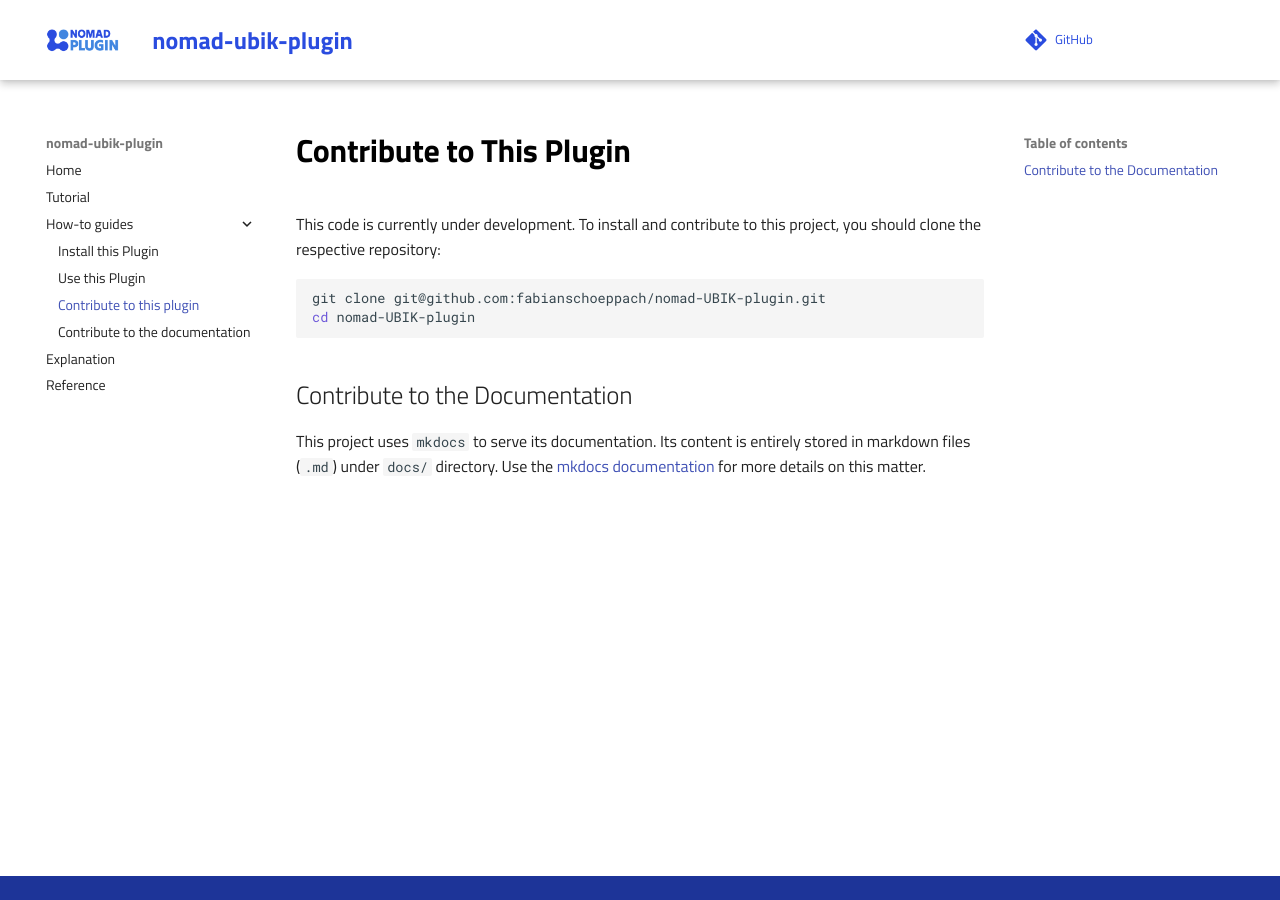
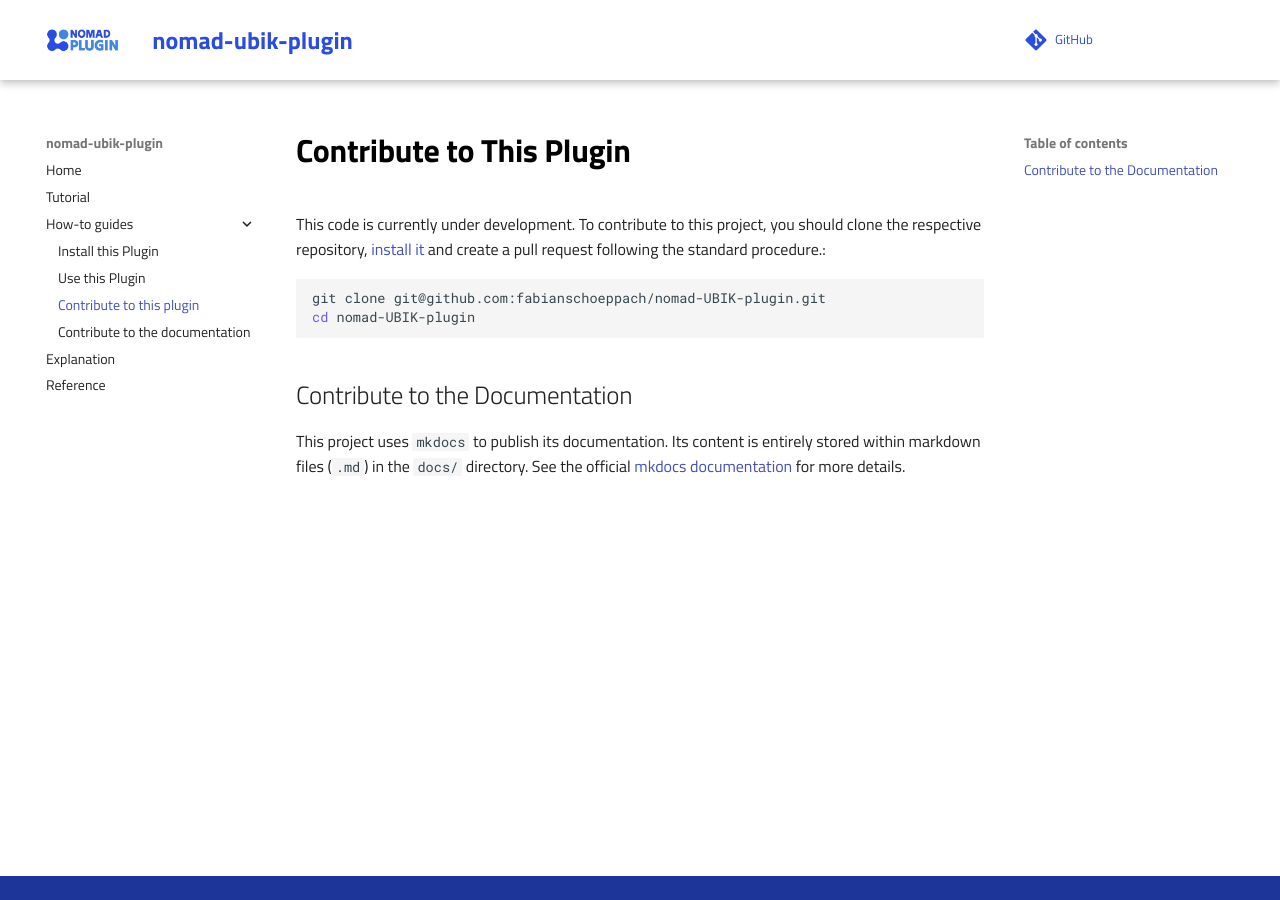
Before and after one commit to fabianschoeppach/nomad-UIBK-plugin, an MkDocs documentation site: the page built from docs/how_to/contribute_to_this_plugin.md, in a window 1280 px wide. Built offline with MkDocs 1.6.1 and Material for MkDocs 9.7.7, drawn with Linux system fonts in a browser that asks for light colours; comment, search, counter and statistics services are not loaded.

Commit message:
Specify introduction, update disclaimers

````diff
--- a/docs/how_to/contribute_to_this_plugin.md
+++ b/docs/how_to/contribute_to_this_plugin.md
@@ -1,6 +1,6 @@
 # Contribute to This Plugin
 
-This code is currently under development. To install and contribute to this project, you should clone the respective repository:
+This code is currently under development. To contribute to this project, you should clone the respective repository, [install it](install_this_plugin.md) and create a pull request following the standard procedure.:
 
 ```sh
 git clone git@github.com:fabianschoeppach/nomad-UBIK-plugin.git
@@ -9,6 +9,6 @@ cd nomad-UBIK-plugin
 
 ## Contribute to the Documentation
 
-This project uses `mkdocs` to serve its documentation.
-Its content is entirely stored in markdown files (`.md`) under `docs/` directory.
-Use the [mkdocs documentation](https://squidfunk.github.io/mkdocs-material/reference/) for more details on this matter.
+This project uses `mkdocs` to publish its documentation.
+Its content is entirely stored within markdown files (`.md`) in the `docs/` directory.
+See the official [mkdocs documentation](https://squidfunk.github.io/mkdocs-material/reference/) for more details.
````
Also changed, not shown: docs/how_to/use_this_plugin.md (+2 -2 lines), docs/index.md (+3 -6 lines), docs/reference/references.md (+3 -2 lines), docs/tutorial/tutorial.md (+3 -2 lines).
